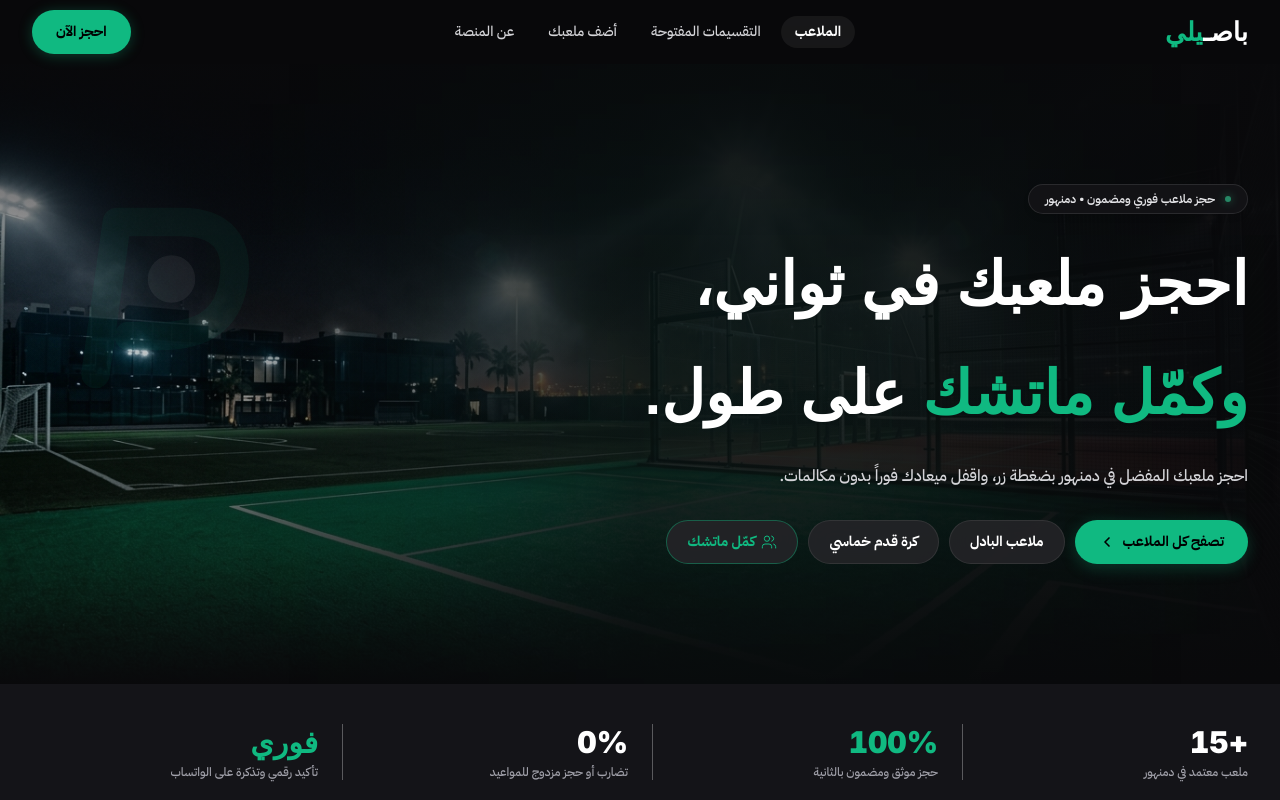
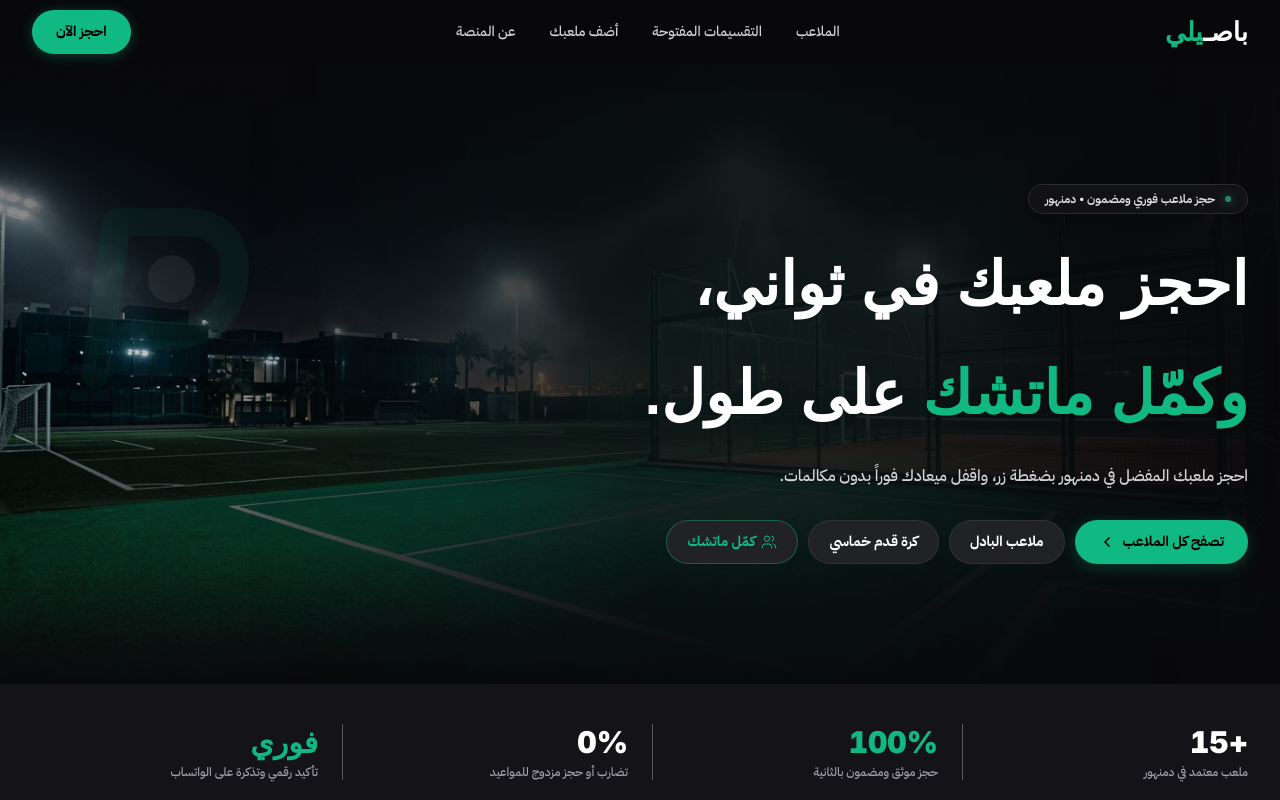
Before and after one commit to EL-3raby/passyli, a Next.js app: page / in a window 1280 px wide. Shown: the top 800 px of the page. Built offline with nearby package versions, Linux system fonts and the light colour scheme; no server answers; the database is empty; a web font is replaced by a local one.

Commit message:
fix(nav): highlight courts link dynamically only when on courts route

```diff
--- a/src/components/navbar.tsx
+++ b/src/components/navbar.tsx
@@ -1,6 +1,12 @@
+"use client";
+
 import Link from "next/link";
+import { usePathname } from "next/navigation";
 
 export default function Navbar() {
+  const pathname = usePathname();
+  const isCourtsActive = pathname?.startsWith("/courts");
+
   return (
     <header className="sticky top-0 z-50 w-full bg-background/60 backdrop-blur-xl transition-all">
       <div className="container mx-auto flex h-16 max-w-7xl items-center justify-between px-4 sm:px-6 lg:px-8">
@@ -16,7 +22,11 @@ export default function Navbar() {
         <nav className="hidden md:flex items-center gap-1.5 text-sm font-medium">
           <Link
             href="/courts"
-            className="px-3.5 py-1.5 rounded-full text-white font-bold bg-white/[0.06] hover:text-primary transition-all"
+            className={`px-3.5 py-1.5 rounded-full transition-all ${
+              isCourtsActive
+                ? "text-white font-bold bg-white/[0.08]"
+                : "text-zinc-300 hover:text-white hover:bg-white/[0.04]"
+            }`}
           >
             الملاعب
           </Link>
```
